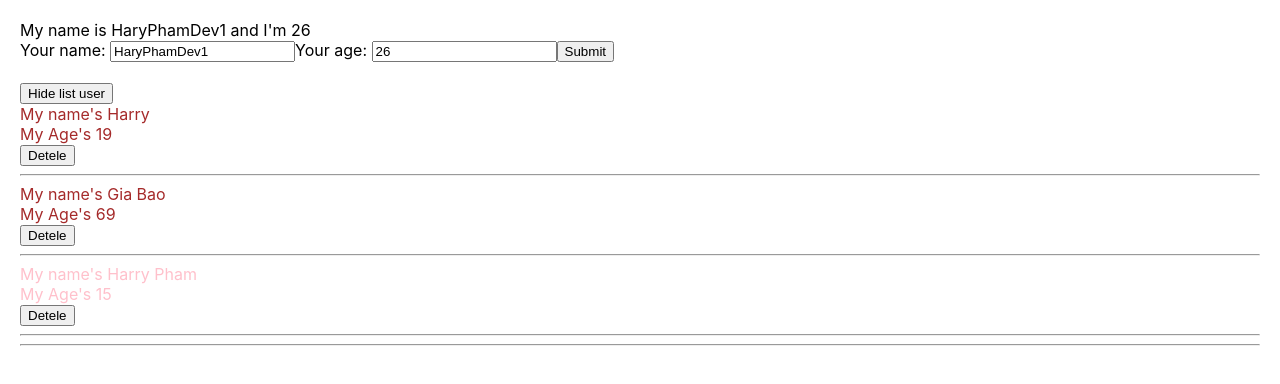
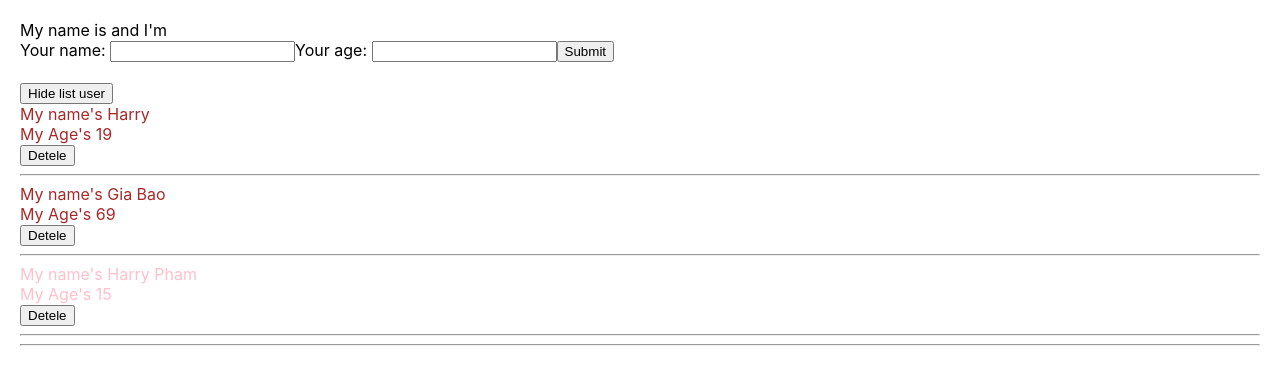
Before and after one commit to kled51021/Learn-React, a React (Create React App) app: page / in a window 1280 px wide. Shown: the top 384 px of the page. Built offline with nearby package versions, Linux system fonts and the light colour scheme.

Commit message:
Convert class to hook

```diff
--- a/src/components/AddUserinfo.js
+++ b/src/components/AddUserinfo.js
@@ -1,5 +1,5 @@
-import React from "react";
-class AddUserinfor extends React.Component {
+import React, { useState } from "react";
+/* class AddUserinfor extends React.Component {
     state = {
         name: "HaryPhamDev1",
         address: "Hoi dan It",
@@ -54,5 +54,57 @@ class AddUserinfor extends React.Component {
             </div>
         )
     }
+} */
+const AddUserinfo = (props) => {
+    /* state = {
+        name: "HaryPhamDev1",
+        address: "Hoi dan It",
+        age: 26
+    }; */
+    const [name, setName] = useState("")
+    const [address, setAddress] = useState("Hoi dan IT")
+    const [age, setAge] = useState("")
+    const handleOnChange = (event) => {
+        setName(event.target.value)
+    }
+    const handleOnChangeAge = (event) => {
+        /*  this.setState(
+             {
+                 age: event.target.value
+             }
+         ) */
+        setAge(event.target.value)
+    }
+    const handleOnsubmit = (event) => {
+        event.preventDefault()
+        props.HandleAddNewUser(
+            {
+                id: Math.floor((Math.random() * 100) + 1) + '-random',
+                name: name,
+                age: age
+            }
+        )
+
+    }
+    return (
+        <div>
+            My name is {name} and I'm {age}
+            <form onSubmit={(event) => { handleOnsubmit(event) }}>
+                <label>Your name: </label>
+                <input
+                    type="text"
+                    value={name}
+                    onChange={(event) => { handleOnChange(event) }}>
+                </input>
+                <label>Your age: </label>
+                <input
+                    type="number"
+                    value={age}
+                    onChange={(event) => { handleOnChangeAge(event) }}>
+                </input>
+                <button>Submit</button>
+            </form>
+        </div>
+    )
 }
-export default AddUserinfor
+export default AddUserinfo;
--- a/src/components/MyComponets.js
+++ b/src/components/MyComponets.js
@@ -1,7 +1,7 @@
-import React from "react";
+import React, { useState } from "react";
 import AddUserinfo from "./AddUserinfo";
 import Displayinfo from "./Displayinfo";
-class MyComponent extends React.Component {
+/*  class MyComponent extends React.Component {
     state = {
         ListUser: [
             { id: 1, name: "Harry", age: "19" },
@@ -11,12 +11,12 @@ class MyComponent extends React.Component {
     }
     HandleAddNewUser = (userObj) => {
         console.log(userObj)
-        /*  let ListUserNew = this.state.ListUser
+          let ListUserNew = this.state.ListUser
          ListUserNew.unshift(userObj)
          this.setState({
              ListUser: ListUserNew
          }
-         ) */
+         )
         this.setState({
             ListUser: [...this.state.ListUser, userObj]
         })
@@ -41,5 +41,31 @@ class MyComponent extends React.Component {
             </div >
         );
     }
+}  */
+const MyComponent = (props) => {
+    const [ListUser, setListUser] = useState(
+        [{ id: 1, name: "Harry", age: "19" },
+        { id: 2, name: "Gia Bao", age: "69" },
+        { id: 3, name: "Harry Pham", age: "15" },]
+    )
+    const HandleAddNewUser = (userObj) => {
+        setListUser([userObj, ...ListUser])
+    }
+    const HandleDeleteUser = (userId) => {
+        let ListUserClone = ListUser
+        ListUserClone = ListUserClone.filter(item => item.id !== userId)
+        setListUser(ListUserClone);
+    }
+    return (
+        <div>
+            <AddUserinfo HandleAddNewUser={HandleAddNewUser}></AddUserinfo>
+            <br></br>
+            <Displayinfo
+                ListUser={ListUser}
+                HandleDeleteUser={HandleDeleteUser}
+            ></Displayinfo>
+            <hr></hr>
+        </div >
+    )
 }
 export default MyComponent;
```
